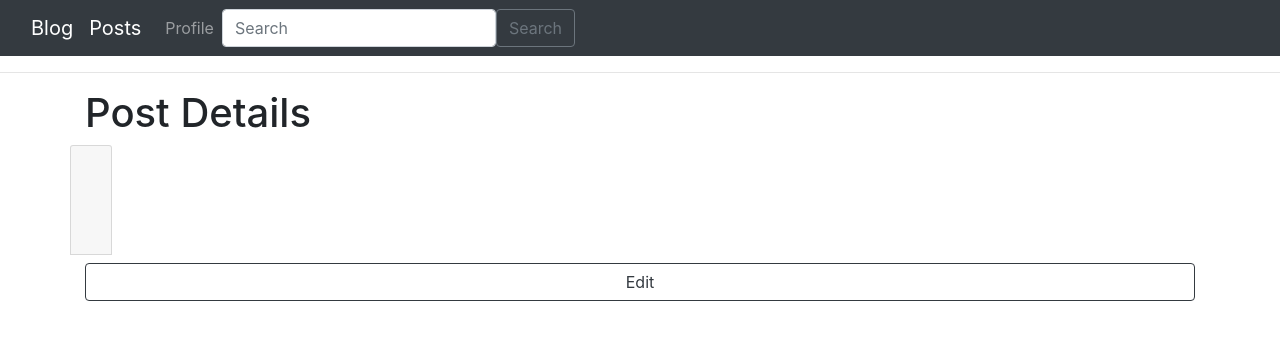
After one commit to NicholasTurner23/tunga, a Python web app: template week2assign/app/posts/templates/post.html in a window 1280 px wide. The commit adds this page. Shown: the top 340 px of the page. Run offline with Jinja, Linux system fonts and the light colour scheme; the template is opened without the code that fills it, so the values that code supplies are empty; some libraries are stand-ins or nearby versions.

Commit message:
Update posts templates

```diff
--- /dev/null
+++ b/week2assign/app/posts/templates/post.html
@@ -0,0 +1,19 @@
+{% extends 'base.html' %}
+
+{% block content %}
+    <span class="title"><h1>{% block title %} Post Details {% endblock %}</h1></span>
+    <div class="content">
+        <div class = "row">
+            <div class="card card-header py-3 mb-2" style="grid-auto-flow: column;">
+                <h4 class="card-title">{{data.title}}</h4>
+                <p class="card-text">{{data.body}}</p>
+                <p>{{data.author}}</p>
+                <p>{{data.created_at}}</p>
+                <p>{{data.updated_at}}</p>
+            </div>
+        </div>
+        <div class="list-group">
+            <a class="btn btn-outline-dark" href="{{url_for('posts.deletePost', post_id=data.id)}}">Edit</a>
+        </div>
+    </div>
+{% endblock %}
```
Also changed, not shown: week2assign/app/posts/templates/posts.html (+9 -9 lines).
